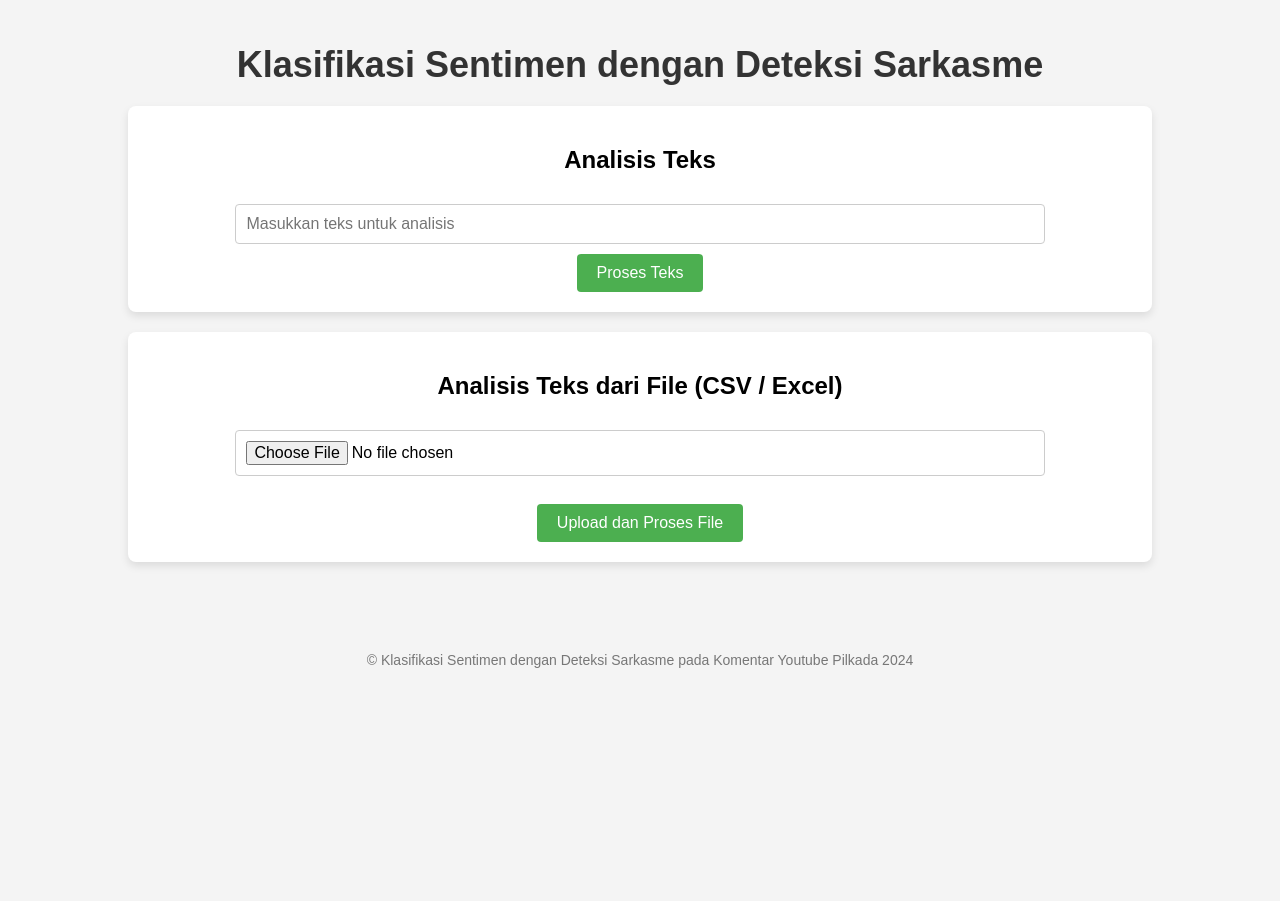
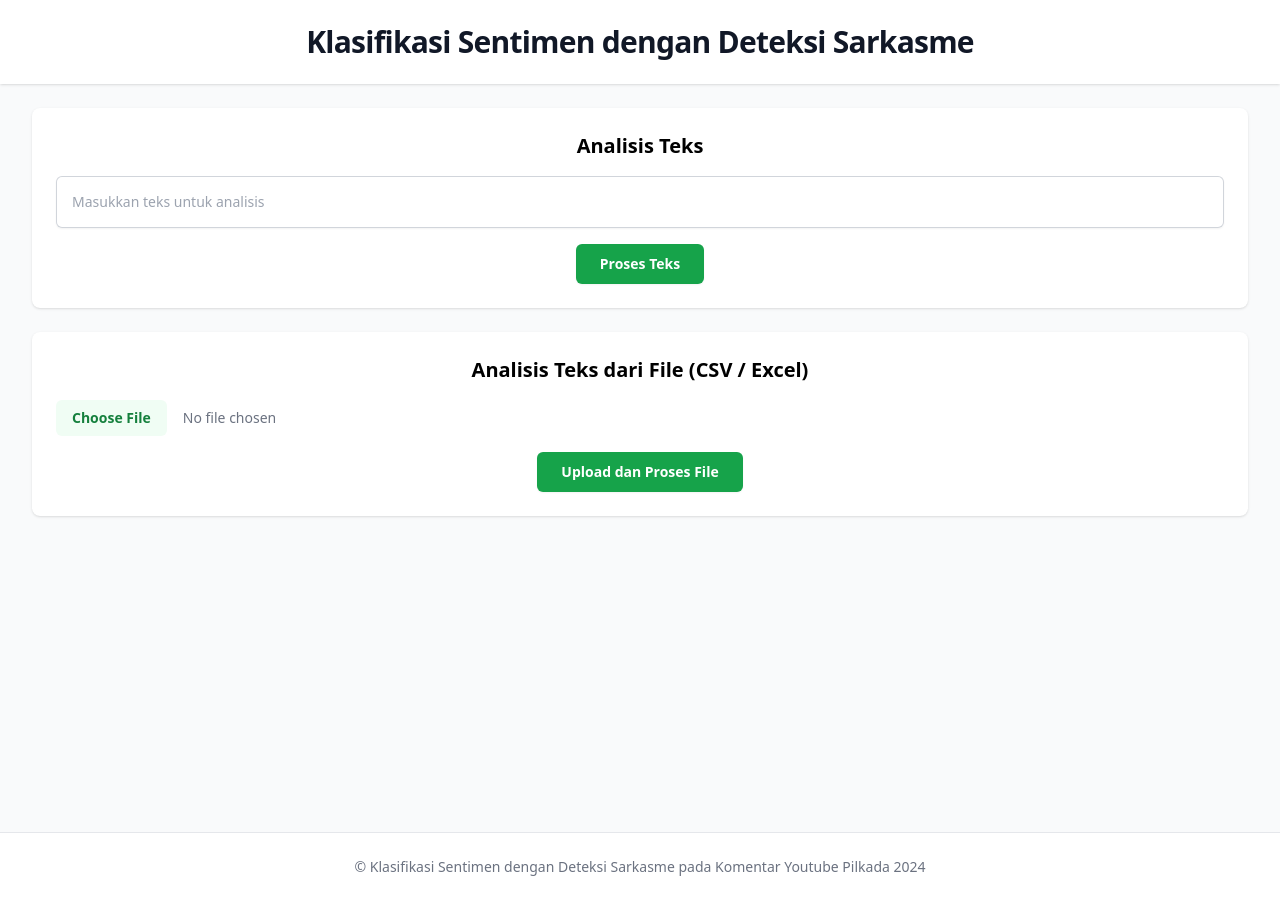
Before and after one commit to sendhyrama/election-campaign-sentiment, a Flask app: page / in a window 1280 px wide. Before the commit the page ends 668 px from the top, so only its background shows below. Run offline with Flask 3, Linux system fonts and the light colour scheme; parts of the project's set-up code (start-up, migrations or seed data) failed here and were passed over; some libraries are stand-ins or nearby versions.

Commit message:
feat: :sparkles: update page layout with tailwind css

```diff
--- a/templates/index.html
+++ b/templates/index.html
@@ -1,239 +1,112 @@
 <!DOCTYPE html>
-<html lang="id">
+<html lang="id" class="h-full bg-gray-50">
 <head>
     <meta charset="UTF-8" />
     <meta name="viewport" content="width=device-width, initial-scale=1.0" />
     <title>Deteksi Sarkasme dan Sentimen</title>
-    <style>
-      body {
-        font-family: Arial, sans-serif;
-        background-color: #f4f4f4;
-        margin: 0;
-        padding: 0;
-        text-align: center;
-      }
-
-      .container {
-        width: 80%;
-        margin: 0 auto;
-        padding: 20px;
-      }
-
-      header h1 {
-        font-size: 36px;
-        color: #333;
-        margin-bottom: 20px;
-      }
-
-      .form-container,
-      .upload-container {
-        background-color: #fff;
-        padding: 20px;
-        border-radius: 8px;
-        box-shadow: 0 4px 8px rgba(0, 0, 0, 0.1);
-        margin: 20px 0;
-      }
-
-      input[type="text"],
-      input[type="file"] {
-        width: 80%;
-        padding: 10px;
-        font-size: 16px;
-        margin: 10px 0;
-        border: 1px solid #ccc;
-        border-radius: 4px;
-      }
-
-      button {
-        background-color: #4caf50;
-        color: white;
-        padding: 10px 20px;
-        font-size: 16px;
-        border: none;
-        border-radius: 4px;
-        cursor: pointer;
-      }
-
-      button:hover {
-        background-color: #45a049;
-      }
-
-      footer {
-        margin-top: 50px;
-        font-size: 14px;
-        color: #777;
-      }
-
-      .result-container {
-        margin-top: 20px;
-        padding: 20px;
-        background-color: #fff;
-        border-radius: 8px;
-        box-shadow: 0 4px 8px rgba(0, 0, 0, 0.1);
-        text-align: center;
-      }
-
-      .result-container h2 {
-        font-size: 24px;
-        color: #333;
-      }
-
-      .result-container p {
-        font-size: 18px;
-        color: #555;
-      }
-
-      .clear-button {
-        margin-top: 20px;
-        padding: 10px 20px;
-        font-size: 16px;
-        background-color: #d9534f;
-        color: white;
-        border: none;
-        border-radius: 4px;
-        cursor: pointer;
-      }
-
-      .clear-button:hover {
-        background-color: #c9302c;
-      }
-
-      /* New loading overlay styles */
-      .loading-overlay {
-        display: none;
-        position: fixed;
-        top: 0;
-        left: 0;
-        width: 100%;
-        height: 100%;
-        background: rgba(255, 255, 255, 0.9);
-        z-index: 1000;
-        justify-content: center;
-        align-items: center;
-        flex-direction: column;
-      }
-
-      .spinner {
-        width: 50px;
-        height: 50px;
-        border: 5px solid #f3f3f3;
-        border-top: 5px solid #4caf50;
-        border-radius: 50%;
-        animation: spin 1s linear infinite;
-      }
-
-      .loading-text {
-        margin-top: 20px;
-        font-size: 18px;
-        color: #333;
-      }
-
-      @keyframes spin {
-        0% { transform: rotate(0deg); }
-        100% { transform: rotate(360deg); }
-      }
-
-      /* Progress bar styles */
-      .progress-bar {
-        width: 200px;
-        height: 4px;
-        background-color: #f3f3f3;
-        border-radius: 2px;
-        margin-top: 15px;
-        overflow: hidden;
-      }
-
-      .progress-bar-fill {
-        height: 100%;
-        background-color: #4caf50;
-        width: 0%;
-        transition: width 0.3s ease;
-        animation: progress 2s ease-in-out infinite;
-      }
-
-      @keyframes progress {
-        0% { width: 0%; }
-        50% { width: 70%; }
-        100% { width: 100%; }
-      }
-    </style>
+    <script src="https://cdn.tailwindcss.com"></script>
 </head>
-  <body>
-    <div class="loading-overlay" id="loadingOverlay">
-      <div class="spinner"></div>
-      <div class="progress-bar">
-        <div class="progress-bar-fill"></div>
+<body class="h-full">
+    <div class="min-h-full">
+        <div class="bg-white shadow">
+            <div class="mx-auto max-w-7xl px-4 py-6 sm:px-6 lg:px-8">
+                <h1 class="text-3xl font-bold text-center tracking-tight text-gray-900">Klasifikasi Sentimen dengan Deteksi Sarkasme</h1>
             </div>
-      <div class="loading-text">Memproses File...</div>
         </div>
 
-    <div class="container">
-      <header>
-        <h1>Klasifikasi Sentimen dengan Deteksi Sarkasme</h1>
-      </header>
+        <main>
+            <div class="mx-auto max-w-7xl py-6 sm:px-6 lg:px-8">
+                <!-- Text Analysis Form -->
+                <div class="bg-white shadow sm:rounded-lg mb-6">
+                    <div class="px-4 py-5 sm:p-6">
+                        <h2 class="text-xl text-center font-semibold mb-4">Analisis Teks</h2>
+                        <form id="textAnalysisForm" class="space-y-4">
+                            <div>
+                                <input type="text" name="textInput" id="textInput"
+                                    class="block w-full rounded-md border-0 px-4 py-4 text-gray-900 shadow-sm ring-1 ring-inset ring-gray-300 placeholder:text-gray-400 focus:ring-2 focus:ring-inset focus:ring-green-600 sm:text-sm"
+                                    placeholder="Masukkan teks untuk analisis" required />
+                            </div>
+                            <div class="flex justify-center">
+                                <button type="submit"
+                                    class="inline-flex justify-center rounded-md bg-green-600 px-6 py-2.5 text-sm font-semibold text-white shadow-sm hover:bg-green-500 focus:outline-none focus:ring-2 focus:ring-offset-2 focus:ring-green-600">
+                                    Proses Teks
+                                </button>
+                            </div>
+                        </form>
 
-      <div class="form-container">
-        <h2>Analisis Teks</h2>
-        <form id="textAnalysisForm">
-          <input
-            type="text"
-            name="textInput"
-            id="textInput"
-            placeholder="Masukkan teks untuk analisis"
-            required
-          />
-          <br />
-          <button type="submit">Proses Teks</button>
-        </form>
-        <div id="textAnalysisResult" class="result-container" style="display: none;"></div>
+                        <!-- Results Container -->
+                        <div id="textAnalysisResult" class="mt-6 hidden">
+                            <div class="rounded-md bg-gray-50 p-4 text-center">
+                                <h3 class="text-lg font-medium text-gray-900 mb-3">Hasil Deteksi</h3>
+                                <div id="resultContent" class="space-y-2"></div>
+                            </div>
+                        </div>
+                    </div>
                 </div>
 
-      <div class="upload-container">
-        <h2>Analisis Teks dari File (CSV / Excel)</h2>
-        <form id="fileUploadForm" enctype="multipart/form-data">
-          <div class="file-input-wrapper">
-            <input
-              type="file"
-              name="File"
-              id="File"
-              accept=".csv,.xlsx"
-              placeholder="Pilih file CSV atau XLSX"
-              required
-            />
-            <button
-              type="button"
-              class="clear-button"
-              id="clearFileButton"
-              onclick="clearFileInput()"
-              aria-label="Clear file input"
-              style="display: none;"
-            >
+                <!-- File Upload Form -->
+                <div class="bg-white shadow sm:rounded-lg">
+                    <div class="px-4 py-5 sm:p-6">
+                        <h2 class="text-xl text-center font-semibold mb-4">Analisis Teks dari File (CSV / Excel)</h2>
+                        <form id="fileUploadForm" class="space-y-4">
+                            <div class="flex items-center justify-center gap-4">
+                                <input type="file" name="File" id="File" accept=".csv,.xlsx"
+                                    class="block w-full text-sm text-gray-500 file:mr-4 file:py-2 file:px-4 file:rounded-md file:border-0 file:text-sm file:font-semibold file:bg-green-50 file:text-green-700 hover:file:bg-green-100" required />
+                                <button type="button" id="clearFileButton" onclick="clearFileInput()"
+                                    class="hidden rounded-md bg-red-600 px-3.5 py-2 text-sm font-semibold text-white shadow-sm hover:bg-red-500 focus:outline-none focus:ring-2 focus:ring-offset-2 focus:ring-red-600">
                                     Clear
                                 </button>
                             </div>
-          <br />
-          <button type="submit">Upload dan Proses File</button>
+                            <div class="flex justify-center">
+                                <button type="submit"
+                                    class="inline-flex justify-center rounded-md bg-green-600 px-6 py-2.5 text-sm font-semibold text-white shadow-sm hover:bg-green-500 focus:outline-none focus:ring-2 focus:ring-offset-2 focus:ring-green-600">
+                                    Upload dan Proses File
+                                </button>
+                            </div>
                         </form>
                     </div>
                 </div>
+            </div>
+        </main>
 
-    <footer>
-      <p>
-        &copy; Klasifikasi Sentimen dengan Deteksi Sarkasme pada Komentar
-        Youtube Pilkada 2024
-      </p>
+        <!-- Loading Overlay -->
+        <div id="loadingOverlay" class="fixed inset-0 bg-gray-500 bg-opacity-75 hidden items-center justify-center">
+            <div class="bg-white rounded-lg p-8 flex flex-col items-center">
+                <div class="animate-spin rounded-full h-12 w-12 border-4 border-green-600 border-t-transparent"></div>
+                <div class="mt-4 text-lg font-medium text-gray-900">Memproses File...</div>
+                <div class="w-48 h-1 bg-gray-200 rounded-full mt-4 overflow-hidden">
+                    <div class="h-full bg-green-600 rounded-full animate-progress"></div>
+                </div>
+            </div>
+        </div>
+    </div>
+
+    <footer class="bg-white border-t mt-8">
+        <div class="mx-auto max-w-7xl px-4 py-6 text-center text-sm text-gray-500">
+            &copy; Klasifikasi Sentimen dengan Deteksi Sarkasme pada Komentar Youtube Pilkada 2024
+        </div>
     </footer>
 
+    <style>
+        @keyframes progress {
+            0% { width: 0% }
+            50% { width: 70% }
+            100% { width: 100% }
+        }
+        .animate-progress {
+            animation: progress 2s ease-in-out infinite;
+        }
+    </style>
+
     <script>
-      document
-        .getElementById("textAnalysisForm")
-        .addEventListener("submit", async function (e) {
+        document.getElementById("textAnalysisForm").addEventListener("submit", async function (e) {
             e.preventDefault();
             const textInput = document.getElementById("textInput").value;
             const resultContainer = document.getElementById("textAnalysisResult");
+            const resultContent = document.getElementById("resultContent");
 
-          resultContainer.style.display = "block";
-          resultContainer.innerHTML = "<h2>Hasil Deteksi</h2><p>Memproses...</p>";
+            resultContainer.classList.remove("hidden");
+            resultContent.innerHTML = "<p class='text-gray-600'>Memproses...</p>";
 
             try {
                 const response = await fetch("/process_text", {
@@ -244,33 +117,31 @@
 
                 if (response.ok) {
                     const result = await response.json();
-              resultContainer.innerHTML = `
-                <h2>Hasil Deteksi</h2>
-                <p><strong>Hasil Sentimen Sebelum:</strong> ${result.sentiment_sebelum}</p>
-                <p><strong>Hasil Sentimen:</strong> ${result.sentimen}</p>
-                <p><strong>Prediksi Sarkasme:</strong> ${result.sarcasm}</p>
-                <p><strong>Teks yang Dianalisis:</strong> ${result.text}</p>
-                <button class="clear-button" onclick="clearResult()">Clear</button>
+                    resultContent.innerHTML = `
+                        <div class="flex flex-col items-center">
+                            <p class="text-gray-700"><span class="font-medium">Hasil Sentimen Sebelum:</span> ${result.sentiment_sebelum}</p>
+                            <p class="text-gray-700"><span class="font-medium">Hasil Sentimen:</span> ${result.sentimen}</p>
+                            <p class="text-gray-700"><span class="font-medium">Prediksi Sarkasme:</span> ${result.sarcasm}</p>
+                            <p class="text-gray-700"><span class="font-medium">Teks yang Dianalisis:</span> ${result.text}</p>
+                            <button onclick="clearResult()" class="mt-4 rounded-md bg-red-600 px-3.5 py-2 text-sm font-semibold text-white shadow-sm hover:bg-red-500">Clear</button>
+                        </div>
                     `;
                 } else {
                     const error = await response.json();
-              resultContainer.innerHTML = `<h2>Hasil Deteksi</h2><p>Error: ${error.error}</p>`;
+                    resultContent.innerHTML = `<p class="text-red-600">Error: ${error.error}</p>`;
                 }
             } catch (err) {
-            resultContainer.innerHTML = `<h2>Hasil Deteksi</h2><p>Error: ${err.message}</p>`;
+                resultContent.innerHTML = `<p class="text-red-600">Error: ${err.message}</p>`;
             }
         });
 
-      document
-        .getElementById("fileUploadForm")
-        .addEventListener("submit", async function (e) {
+        document.getElementById("fileUploadForm").addEventListener("submit", async function (e) {
             e.preventDefault();
             const formData = new FormData(this);
             const loadingOverlay = document.getElementById("loadingOverlay");
 
             try {
                 loadingOverlay.style.display = "flex";
-
                 const response = await fetch("/upload_file", {
                     method: "POST",
                     body: formData
@@ -292,8 +163,9 @@
 
         function clearResult() {
             const resultContainer = document.getElementById("textAnalysisResult");
-        resultContainer.style.display = "none";
-        resultContainer.innerHTML = "";
+            const resultContent = document.getElementById("resultContent");
+            resultContainer.classList.add("hidden");
+            resultContent.innerHTML = "";
             document.getElementById("textInput").value = "";
         }
 
@@ -301,11 +173,7 @@
         const clearFileButton = document.getElementById("clearFileButton");
 
         fileInput.addEventListener("change", () => {
-        if (fileInput.value) {
-          clearFileButton.style.display = "inline-block";
-        } else {
-          clearFileButton.style.display = "none";
-        }
+            clearFileButton.style.display = fileInput.value ? "inline-block" : "none";
         });
 
         function clearFileInput() {
```
Also changed, not shown: templates/results.html (+91 -87 lines). Lines whose indentation alone changed are shown as unchanged.
